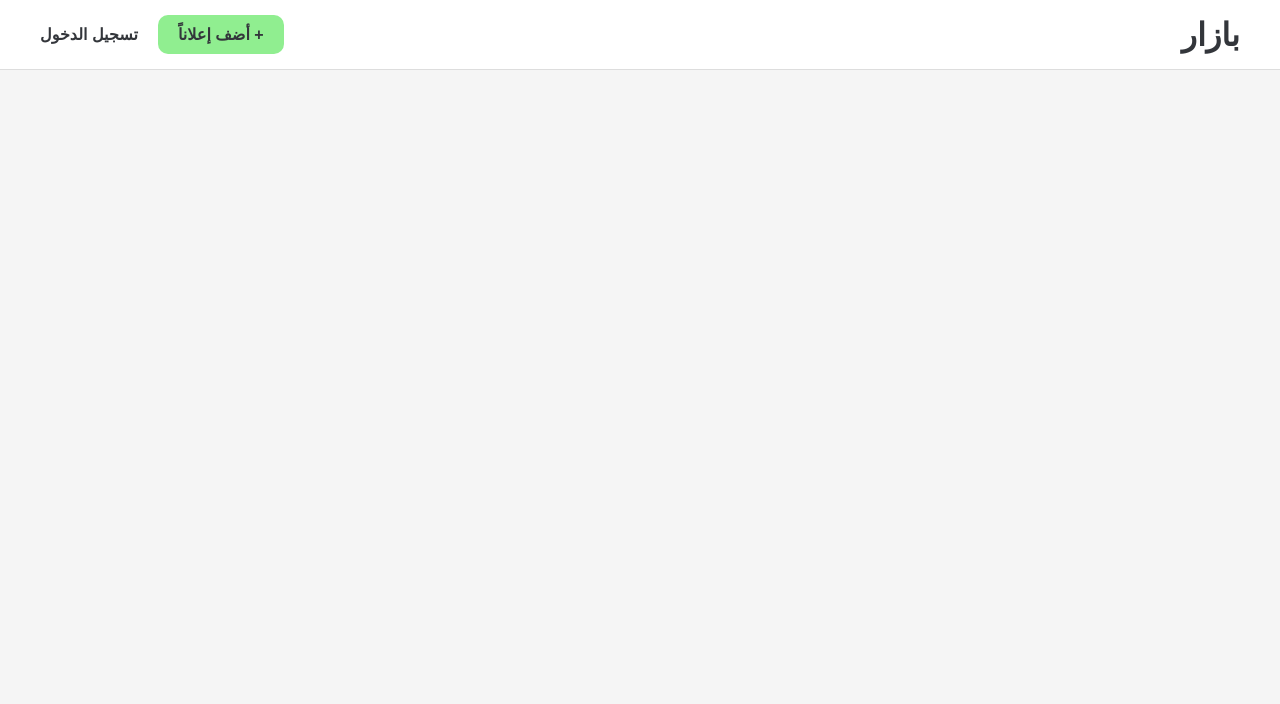
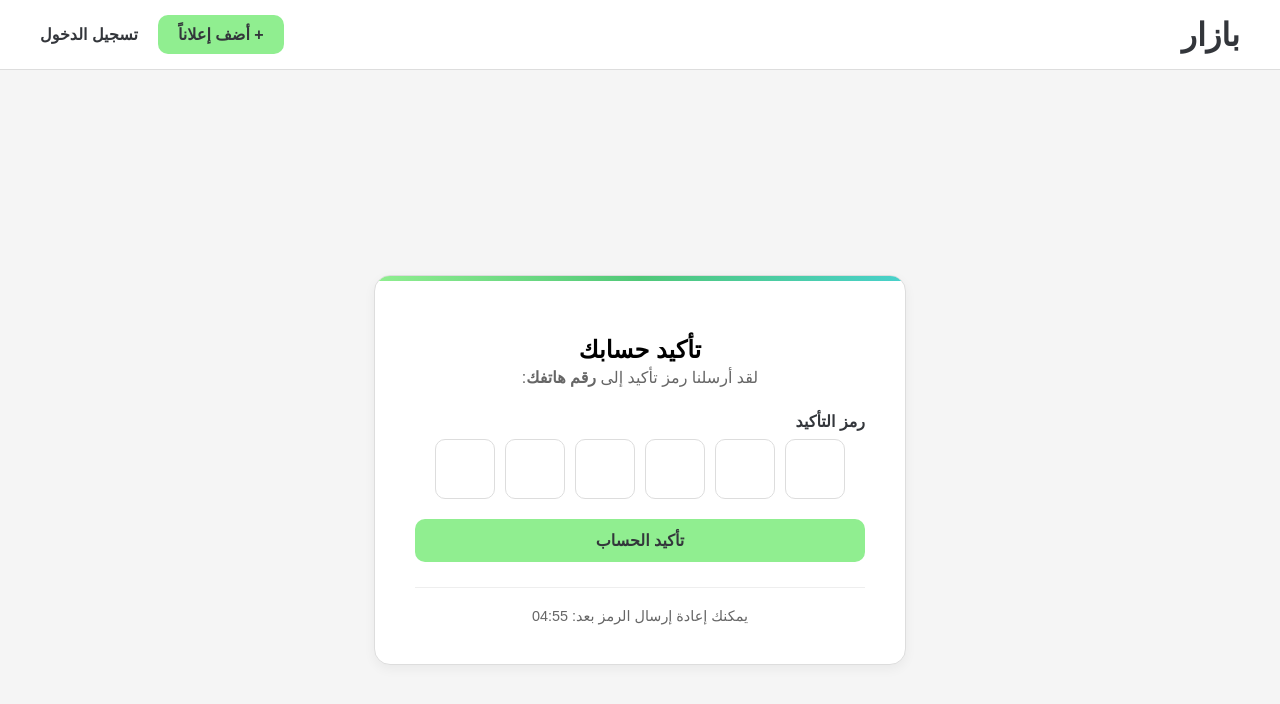
Before and after one commit to mbsarhan/bazar, a React (Create React App) app: page /verify-account in a window 1280 px wide. Shown: the top 704 px of the page. Built offline with nearby package versions, Linux system fonts and the light colour scheme.

Commit message:
added the verification page

```diff
--- a/src/frontend/App.js
+++ b/src/frontend/App.js
@@ -14,6 +14,7 @@ import HomePage from './components/HomePage';
 import AdDetailPage from './components/AdDetailPage';
 import Login from './components/Login';
 import SignUp from './components/SignUp';
+import VerificationPage from './components/VerificationPage';
 import ForgotPassword from './components/ForgotPassword';
 import ResetPassword from './components/ResetPassword';
 import AddAdChoice from './components/AddAdChoice';
@@ -44,6 +45,7 @@ function App() {
           <Route path="/ad/:adId" element={<AdDetailPage />} />
           <Route path="/login" element={<Login />} />
           <Route path="/signup" element={<SignUp />} />
+          <Route path="/verify-account" element={<VerificationPage />} />
           <Route path="/forgot-password" element={<ForgotPassword />} />
           <Route path="/reset-password" element={<ResetPassword />} />
           <Route path="/add-ad" element={<AddAdChoice />} />
--- a/src/frontend/components/SignUp.js
+++ b/src/frontend/components/SignUp.js
@@ -1,5 +1,6 @@
+// src/frontend/components/SignUp.js
 import React, { useState } from 'react';
-import { Link,useNavigate,useLocation } from 'react-router-dom';
+import { Link, useNavigate } from 'react-router-dom';
 import '../styles/forms.css';
 
 const SignUp = () => {
@@ -8,29 +9,26 @@ const SignUp = () => {
     const [credential, setCredential] = useState('');
     const [password, setPassword] = useState('');
     const [confirmPassword, setConfirmPassword] = useState('');
-    const [error, setError] = useState(''); // This will now always be a string
-    const [success, setSuccess] = useState('');
+    const [error, setError] = useState('');
     const [showPassword, setShowPassword] = useState(false);
-    const navigate = useNavigate(); //commented for wating
-
-    const location = useLocation();
-    const from = location.state?.redirectTo || '/login';
+    const [isSubmitting, setIsSubmitting] = useState(false); // Added for button state
+    const navigate = useNavigate();
 
     const api_url = 'http://127.0.0.1:8000/api';
 
     const handleSubmit = async (e) => {
         e.preventDefault();
         setError('');
-        setSuccess('');
 
         if (password !== confirmPassword) {
-            setError('كلمتا المرور غير متطابقتين.'); // Set as a plain string
+            setError('كلمتا المرور غير متطابقتين.');
             return;
         }
 
         const isEmail = credential.includes('@');
-        const email = isEmail ? credential : '';
-        const phone = !isEmail ? credential : '';
+        const registrationType = isEmail ? 'email' : 'phone';
+        const email = isEmail ? credential : null; // Use null for empty fields for backend clarity
+        const phone = !isEmail ? credential : null;
 
         const formData = {
             fname: firstName,
@@ -41,6 +39,7 @@ const SignUp = () => {
             password_confirmation: confirmPassword,
         };
 
+        setIsSubmitting(true);
         try {
             const response = await fetch(`${api_url}/register`, {
                 method: 'POST',
@@ -56,16 +55,24 @@ const SignUp = () => {
             if (!response.ok) {
                 let errorMessage = result.message || 'فشل إنشاء الحساب.';
                 if (result.errors) {
-                    errorMessage = Object.values(result.errors).flat().join('\n'); // Join with newline characters instead of <br>
+                    errorMessage = Object.values(result.errors).flat().join('\n');
                 }
                 throw new Error(errorMessage);
             }
 
-            setSuccess('تم إنشاء الحساب بنجاح! يمكنك الآن تسجيل الدخول.');
-            navigate(from, { replace: true });
+            // --- THIS IS THE CORRECTED LOGIC ---
+            // On successful registration, navigate to the verification page
+            navigate('/verify-account', {
+                state: {
+                    credential: credential,
+                    type: registrationType
+                }
+            });
 
         } catch (err) {
-            setError(err.message); // Set the error as a plain string
+            setError(err.message);
+        } finally {
+            setIsSubmitting(false); // Re-enable the button
         }
     };
 
@@ -73,12 +80,11 @@ const SignUp = () => {
         <div className="centered-page-container">
             <div className="form-container">
                 <h2>إنشاء حساب جديد</h2>
-                {/* We render the error directly inside a div, using CSS for formatting */}
                 {error && <div className="error-message" style={{ whiteSpace: 'pre-line' }}>{error}</div>}
-                {success && <div className="success-message">{success}</div>}
+
+                {/* Removed the success message as we are navigating away */}
 
                 <form onSubmit={handleSubmit}>
-                    {/* The rest of your form JSX remains exactly the same */}
                     <div className="form-row">
                         <div className="form-group">
                             <label htmlFor="firstName">الاسم الأول</label>
@@ -107,7 +113,9 @@ const SignUp = () => {
                             <span className={`password-toggle-icon ${showPassword ? 'visible' : 'hidden'}`} onClick={() => setShowPassword(!showPassword)}></span>
                         </div>
                     </div>
-                    <button type="submit" className="submit-btn">إنشاء حساب</button>
+                    <button type="submit" className="submit-btn" disabled={isSubmitting}>
+                        {isSubmitting ? 'جاري الإنشاء...' : 'إنشاء حساب'}
+                    </button>
                 </form>
                 <div className="form-link">
                     لديك حساب بالفعل؟ <Link to="/login">سجل الدخول</Link>
--- /dev/null
+++ b/src/frontend/components/VerificationInput.js
@@ -0,0 +1,65 @@
+// src/frontend/components/VerificationInput.js
+import React, { useState, useRef } from 'react';
+import '../styles/VerificationInput.css'; // New CSS file for this component
+
+const VerificationInput = ({ onComplete }) => {
+    const [otp, setOtp] = useState(new Array(6).fill(""));
+    const inputsRef = useRef([]);
+
+    const handleChange = (element, index) => {
+        if (isNaN(element.value)) return false; // Only allow numbers
+
+        const newOtp = [...otp];
+        newOtp[index] = element.value;
+        setOtp(newOtp);
+
+        // Join the array and pass it to the parent
+        onComplete(newOtp.join(""));
+
+        // Focus next input
+        if (element.nextSibling) {
+            element.nextSibling.focus();
+        }
+    };
+
+    const handleKeyDown = (e, index) => {
+        // Handle backspace
+        if (e.key === "Backspace" && !otp[index] && e.target.previousSibling) {
+            e.target.previousSibling.focus();
+        }
+    };
+
+    const handlePaste = (e) => {
+        const value = e.clipboardData.getData("text");
+        if (isNaN(value) || value.length !== 6) {
+            return;
+        }
+        const newOtp = value.split("");
+        setOtp(newOtp);
+        onComplete(newOtp.join(""));
+        inputsRef.current[5].focus(); // Focus the last input
+    };
+
+    return (
+        <div className="otp-input-container" onPaste={handlePaste}>
+            {otp.map((data, index) => {
+                return (
+                    <input
+                        className="otp-input"
+                        type="text"
+                        name="otp"
+                        maxLength="1"
+                        key={index}
+                        value={data}
+                        onChange={e => handleChange(e.target, index)}
+                        onKeyDown={e => handleKeyDown(e, index)}
+                        onFocus={e => e.target.select()}
+                        ref={el => (inputsRef.current[index] = el)}
+                    />
+                );
+            })}
+        </div>
+    );
+};
+
+export default VerificationInput;
--- /dev/null
+++ b/src/frontend/components/VerificationPage.js
@@ -0,0 +1,140 @@
+// src/frontend/components/VerificationPage.js
+import React, { useState , useEffect } from 'react';
+import { useNavigate, useLocation } from 'react-router-dom';
+import VerificationInput from './VerificationInput';
+import '../styles/forms.css';
+
+
+const TIMER_DURATION = 300;
+const VerificationPage = () => {
+    const navigate = useNavigate();
+    const location = useLocation();
+
+    // --- 1. Determine the verification type from the passed state ---
+    const { credential, type } = location.state || {}; // e.g., type = 'email' or 'phone'
+
+    const [timer, setTimer] = useState(() => {
+        const expirationTime = localStorage.getItem('verificationTimerExpiresAt');
+        if (expirationTime) {
+            const remaining = Math.round((parseInt(expirationTime, 10) - Date.now()) / 1000);
+            return remaining > 0 ? remaining : 0;
+        }
+        return TIMER_DURATION; // Start fresh if nothing is stored
+    });
+
+    const [code, setCode] = useState('');
+    const [error, setError] = useState('');
+    const [successMessage, setSuccessMessage] = useState('');
+    const [isSubmitting, setIsSubmitting] = useState(false);
+
+    useEffect(() => {
+        // If there's no stored timer on mount, create one.
+        if (!localStorage.getItem('verificationTimerExpiresAt')) {
+            const newExpirationTime = Date.now() + TIMER_DURATION * 1000;
+            localStorage.setItem('verificationTimerExpiresAt', newExpirationTime);
+        }
+
+        // Countdown interval
+        const intervalId = setInterval(() => {
+            const expirationTime = parseInt(localStorage.getItem('verificationTimerExpiresAt'), 10);
+            const remaining = Math.round((expirationTime - Date.now()) / 1000);
+
+            if (remaining > 0) {
+                setTimer(remaining);
+            } else {
+                setTimer(0);
+                localStorage.removeItem('verificationTimerExpiresAt'); // Clean up expired timer
+                clearInterval(intervalId);
+            }
+        }, 1000);
+
+        // Cleanup function to clear interval on component unmount
+        return () => clearInterval(intervalId);
+    }, []); // Run only once on mount
+
+    // This determines what text to show the user
+    const verificationMethodText = type === 'email' ? 'بريدك الإلكتروني' : 'رقم هاتفك';
+
+    const handleSubmit = async (e) => {
+        e.preventDefault();
+        setError('');
+        setSuccessMessage('');
+
+        if (code.length < 6) {
+            setError('يرجى إدخال الرمز المكون من 6 أرقام بالكامل.');
+            return;
+        }
+
+        setIsSubmitting(true);
+        try {
+            // SIMULATION: API Call to /api/verify
+            console.log("Verifying code:", code, "for", credential);
+            await new Promise(resolve => setTimeout(resolve, 1000));
+
+            // SIMULATE SUCCESS
+            setSuccessMessage('تم تأكيد حسابك بنجاح! سيتم توجيهك لتسجيل الدخول.');
+            setTimeout(() => navigate('/login'), 2000);
+
+        } catch (err) {
+            setError('فشلت عملية التأكيد. الرمز المدخل غير صحيح.');
+            setIsSubmitting(false);
+        }
+    };
+
+    const handleResend = () => {
+        // SIMULATION: API call to resend code
+        console.log("Resending code...");
+        alert('تم إرسال رمز جديد.');
+
+        // Reset the timer
+        const newExpirationTime = Date.now() + TIMER_DURATION * 1000;
+        localStorage.setItem('verificationTimerExpiresAt', newExpirationTime);
+        setTimer(TIMER_DURATION);
+    };
+
+    const formatTime = (seconds) => {
+        const minutes = Math.floor(seconds / 60).toString().padStart(2, '0');
+        const secs = (seconds % 60).toString().padStart(2, '0');
+        return `${minutes}:${secs}`;
+    };
+
+    return (
+        <div className="centered-page-container">
+            <div className="form-container" style={{ maxWidth: '450px' }}>
+                <h2>تأكيد حسابك</h2>
+                <p className="form-subtitle" style={{ marginBottom: '25px' }}>
+                    لقد أرسلنا رمز تأكيد إلى <strong>{verificationMethodText}</strong>:
+                    <span style={{ direction: 'ltr', display: 'block', marginTop: '5px' }}>
+                        <strong>{credential}</strong>
+                    </span>
+                </p>
+
+                {error && <div className="error-message">{error}</div>}
+                {successMessage && <div className="success-message">{successMessage}</div>}
+
+                <form onSubmit={handleSubmit}>
+                    <div className="form-group">
+                        <label>رمز التأكيد</label>
+                        <VerificationInput onComplete={setCode} />
+                    </div>
+
+                    <button type="submit" className="submit-btn" disabled={isSubmitting}>
+                        {isSubmitting ? 'جاري التأكيد...' : 'تأكيد الحساب'}
+                    </button>
+                </form>
+
+                <div className="form-link" style={{marginTop: '25px', borderTop: '1px solid #eee', paddingTop: '20px', alignItems: 'center'}}>
+                    {timer > 0 ? (
+                        <p className="timer-text">يمكنك إعادة إرسال الرمز بعد: {formatTime(timer)}</p>
+                    ) : (
+                        <button className="link-style-btn" onClick={handleResend}>
+                            إعادة إرسال الرمز
+                        </button>
+                    )}
+                </div>
+            </div>
+        </div>
+    );
+};
+
+export default VerificationPage;
--- /dev/null
+++ b/src/frontend/styles/VerificationInput.css
@@ -0,0 +1,35 @@
+/* src/frontend/styles/VerificationInput.css (Final Version) */
+
+.otp-input-container {
+    display: flex;
+    justify-content: center;
+    gap: 10px;
+    direction: ltr;
+}
+
+/* This rule has the corrected size */
+input.otp-input {
+    /* --- THIS IS THE SIZE FIX --- */
+    width: 60px !important;
+    height: 60px !important;
+
+    /* --- FONT AND BORDER --- */
+    font-size: 1.8rem; /* Slightly larger font for a larger box */
+    font-weight: 600;
+    border: 1px solid var(--color-border-subtle) !important; /* Original border style */
+    border-radius: 10px;
+    transition: all 0.2s ease-in-out;
+
+    /* --- GUARANTEED CENTERING --- */
+    padding: 0 !important;
+    box-sizing: border-box !important;
+    direction: ltr !important;
+    text-align: center !important;
+    line-height: 58px !important; /* Adjusted for the new height and border */
+}
+
+input.otp-input:focus {
+    outline: none !important;
+    border-color: var(--color-accent-primary) !important;
+    box-shadow: 0 0 0 3px rgba(144, 238, 144, 0.3) !important;
+}
--- a/src/frontend/styles/forms.css
+++ b/src/frontend/styles/forms.css
@@ -213,3 +213,9 @@ body {
     font-size: 0.9rem !important;
     z-index: 9999 !important; /* Ensure it's on top of everything */
 }
+
+.timer-text {
+    font-size: 0.9rem;
+    color: #666;
+    margin: 0;
+}
```
